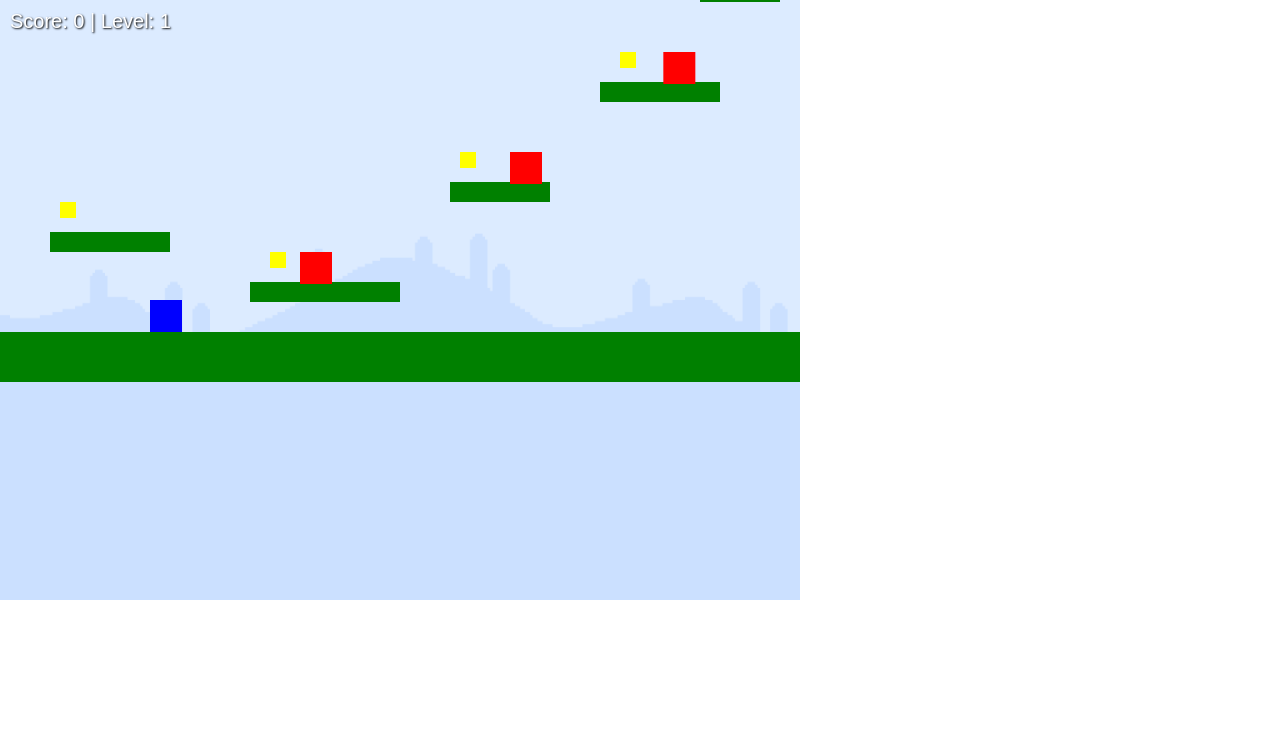
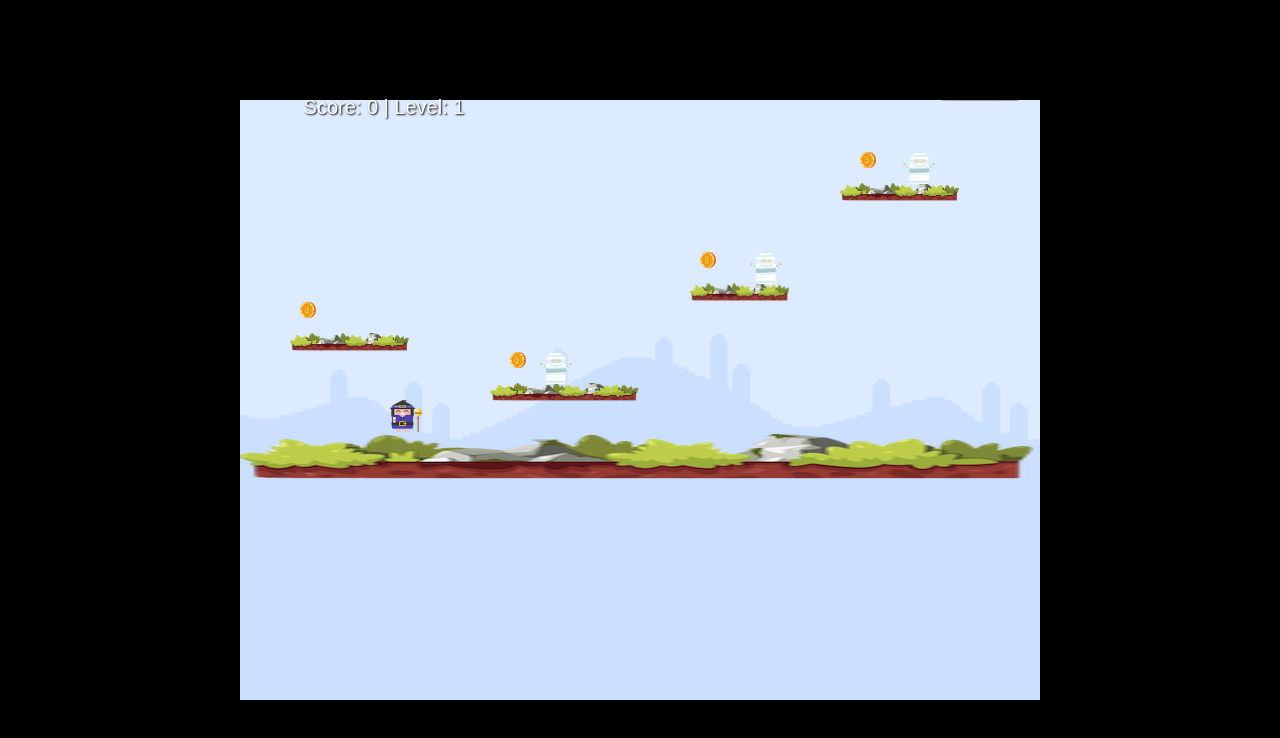
Before and after one commit to ssenksss/Platformer-Adventure-Game, a website with bundled scripts: page index.html in a window 1280 px wide. Built offline with nearby package versions, Linux system fonts and the light colour scheme; files whose address does not match are found by name.

Commit message:
Update project with CSS and background

```diff
--- a/src/components/renderable.js
+++ b/src/components/renderable.js
@@ -1 +1,6 @@
-export const createRenderable = (color = 'red', width = 32, height = 32) => ({ color, width, height });
+export const createRenderable = (image = null, width = 32, height = 32) => ({
+    image,  // nova svojina za sliku
+    width,
+    height,
+    color: 'red' // fallback ako nema slike
+});
--- a/src/game/assets.js
+++ b/src/game/assets.js
@@ -1,5 +1,8 @@
+// src/game/assets.js
 export const assets = {
-    playerColor: 'blue',
-    enemyColor: 'red',
-    coinColor: 'yellow'
+    player: 'src/game/assets/witch.png',
+    enemy: 'src/game/assets/ghost.png',
+    coin: 'src/game/assets/coin.png',
+    platform: 'src/game/assets/land.png',
+    background: 'src/game/background.png'
 };
--- a/src/game/game.js
+++ b/src/game/game.js
@@ -15,6 +15,8 @@ import { cameraSystem } from '../systems/cameraSystem.js';
 import { cleanupSystem } from '../systems/cleanupSystem.js';
 import { levels } from './levels.js';
 import { inputSystem } from '../systems/inputSystem.js';
+import { assets } from './assets.js'; // jer je game.js u src/game/
+
 
 let currentLevel = 0;
 let camera = createCamera();
@@ -32,7 +34,7 @@ export const gameLoop = (world, ctx, delta) => {
 
         world.components.position[playerId] = createPosition(150, 500);
         world.components.velocity[playerId] = createVelocity();
-        world.components.renderable[playerId] = createRenderable('blue', 32, 32);
+        world.components.renderable[playerId] = createRenderable(assets.player, 32, 32);
         world.components.collider[playerId] = createCollider(32, 32);
         world.components.playerTag[playerId] = createPlayerTag();
 
--- a/src/systems/renderSystem.js
+++ b/src/systems/renderSystem.js
@@ -1,25 +1,43 @@
-const backgroundImage = new Image();
-backgroundImage.src = './src/game/background.png'; // od index.html
-let bgLoaded = false;
+// src/systems/renderSystem.js
+import { assets } from '../game/assets.js';
 
-backgroundImage.onload = () => {
-    bgLoaded = true;
-};
+const images = {};
+
+// Učitaj slike
+Object.entries(assets).forEach(([key, src]) => {
+    const img = new Image();
+    img.src = src;
+    images[key] = img;
+});
 
 export const renderSystem = (ctx, entities, components, camera) => {
-    if (bgLoaded) {
-        ctx.drawImage(backgroundImage, 0, 0, ctx.canvas.width, ctx.canvas.height);
+    // --- Background ---
+    if (images.background.complete) {
+        ctx.drawImage(images.background, 0, 0, ctx.canvas.width, ctx.canvas.height);
     } else {
         ctx.fillStyle = 'skyblue';
         ctx.fillRect(0, 0, ctx.canvas.width, ctx.canvas.height);
     }
 
+    // --- Entities ---
     entities.forEach(id => {
         const pos = components.position[id];
         const rend = components.renderable[id];
         if (pos && rend) {
-            ctx.fillStyle = rend.color;
-            ctx.fillRect(pos.x - camera.x, pos.y - camera.y, rend.width, rend.height);
+            let img;
+
+            if (components.playerTag?.[id]) img = images.player;
+            else if (components.enemyTag?.[id]) img = images.enemy;
+            else if (components.collectible?.[id]) img = images.coin;
+            else if (components.platformTag?.[id]) img = images.platform;
+
+            if (img?.complete) {
+                ctx.drawImage(img, pos.x - camera.x, pos.y - camera.y, rend.width, rend.height);
+            } else {
+                // fallback
+                ctx.fillStyle = rend.color;
+                ctx.fillRect(pos.x - camera.x, pos.y - camera.y, rend.width, rend.height);
+            }
         }
     });
 };
--- a/style.css
+++ b/style.css
@@ -1,20 +1,31 @@
+/* Reset margina i puni ekran */
 body {
     margin: 0;
+    height: 100vh;
+    display: flex;
+    justify-content: center; /* horizontalno centriranje */
+    align-items: center;     /* vertikalno centriranje */
+    background-color: #000;  /* crna pozadina oko canvasa */
     overflow: hidden;
+    font-family: sans-serif;
 }
 
+/* Canvas centriran i sa pozadinom */
 canvas {
+    background: url('./src/game/background.png') no-repeat center center;
+    background-size: cover;
     display: block;
-    background: url('/PlatformerAdventure/src/game/background.png') no-repeat center center;
-    background-size: cover;
+    /* opcionalno: dodati border da se vidi rub */
+    /* border: 2px solid white; */
 }
 
 #hud {
     position: absolute;
-    top: 10px;
-    left: 10px;
+    left: 30%;
+    top: 20%;
+    transform: translate(-50%, -280%); /* pomeri gore iznad canvas-a */
     color: white;
-    font-family: sans-serif;
     font-size: 20px;
     text-shadow: 1px 1px 2px black;
+    pointer-events: none;
 }
```
Also changed, not shown: src/game/assets/coin.png (added), src/game/assets/ghost.png (added), src/game/assets/land.png (added), src/game/assets/witch.png (added), 2 other files.
